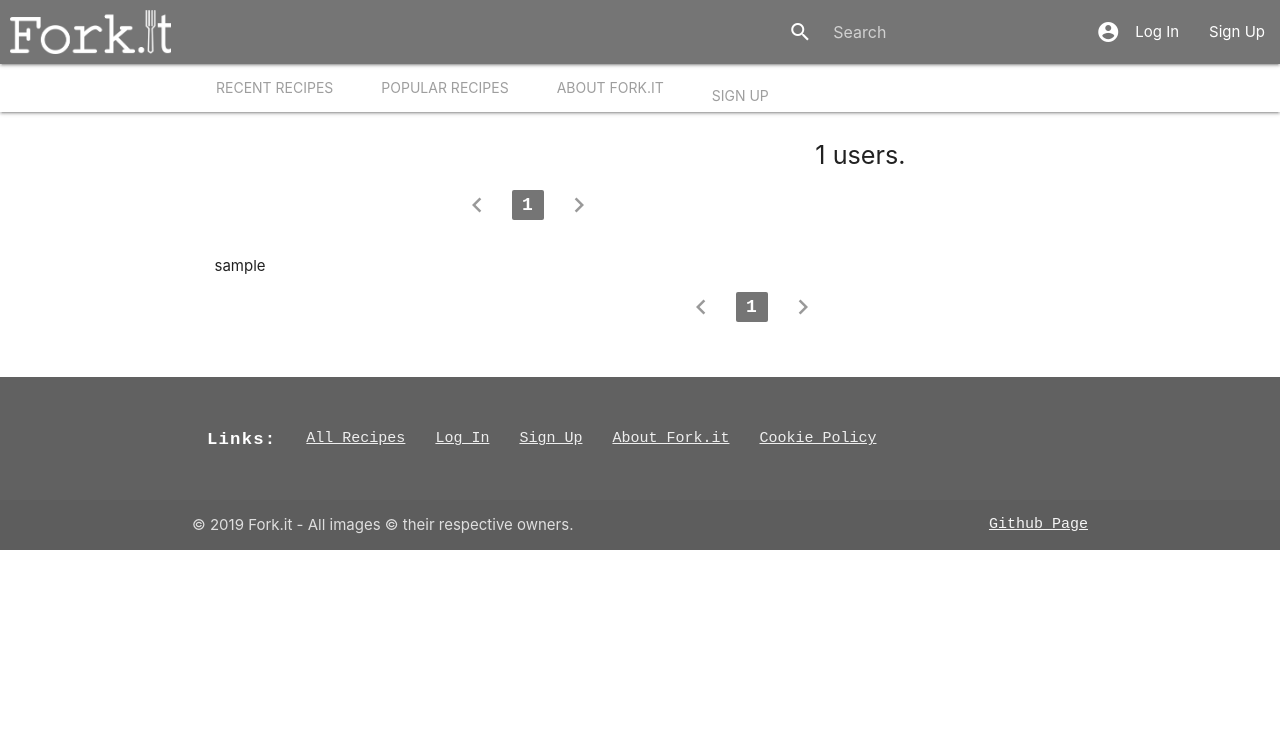
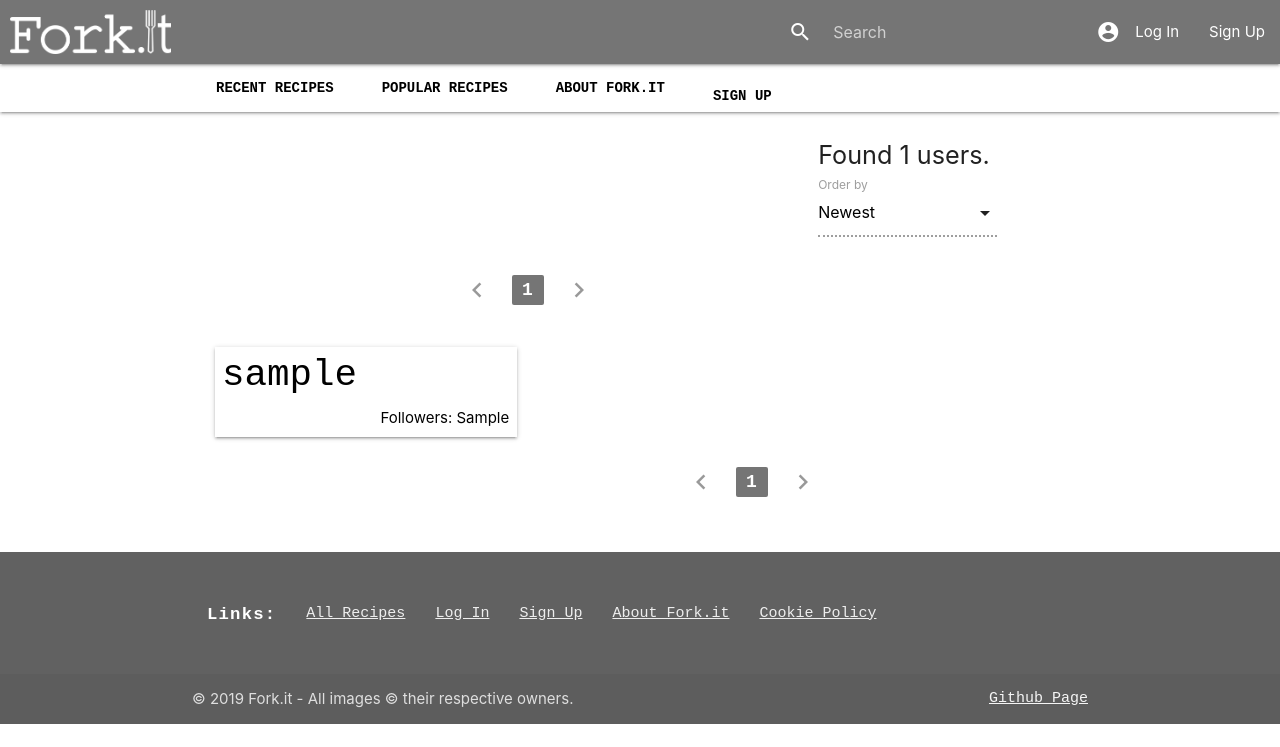
Before and after one commit to ASquirrelsTail/cookbook, a Flask app: page /users in a window 1280 px wide. Shown: the top 747 px of the page. Run offline with Flask 2, Linux system fonts and the light colour scheme; a database or web service that is not in the repository returns one stand-in record (values such as "Sample title"); some libraries are stand-ins or nearby versions.

Commit message:
Updated layout for user page and list. Added order by to user list and fixed bug with order being reversed on recipes page. Changed references to username to point to user page. Fixed incorrect patterns in Admin settings. Fixed add recipe not cropping image if crop was open. Added titles to preferences and about page.

```diff
--- a/app.py
+++ b/app.py
@@ -314,7 +314,11 @@ def user_list():
     if page < 1 or (page != 1 and offset >= no_users):
         abort(404)  # Out of bounds error
     sort = request.args.get('sort', 'joined')
-    order = -1
+    order = request.args.get('order', '-1')
+    try:
+        order = int(order)
+    except ValueError:
+        order = -1
     users = mongo.db.users.find(query, {'username': 1}).sort(sort, order).skip(offset).limit(10)
     current_query = request.args.to_dict()
     current_query.pop('page', '')
@@ -537,7 +541,8 @@ def edit_recipe(urn):
                 recipe_data['meals'] = '/'.join(recipe_data['meals'])
             if recipe_data.get('image', '') != '':
                 recipe_data['old-image'] = recipe_data['image']
-            return render_template('add-recipe.html', action='Edit', recipe=recipe_data, username=username, tags=all_tags, meals=all_meals)
+            return render_template('add-recipe.html', action='Edit', urn=urn, recipe=recipe_data,
+                                   username=username, tags=all_tags, meals=all_meals)
     else:
         abort(403)
 
@@ -557,7 +562,8 @@ def delete_recipe(urn):
                 return redirect(url_for('index'))
             else:
                 flash('Failed to delete recipe "{}".'.format(recipe_data['title']))
-        return render_template('delete-recipe.html', title=recipe_data['title'], title_pattern=re_escape(recipe_data['title']), urn=urn, username=username)
+        return render_template('delete-recipe.html', title=recipe_data['title'], title_pattern=re_escape(recipe_data['title']),
+                               urn=urn, username=username)
     else:
         abort(403)
 
--- a/static/js/add-recipe.js
+++ b/static/js/add-recipe.js
@@ -260,6 +260,7 @@ $(function() {
         updateTimeInput('#cook-time');
         chipsToInput(tagChips, '#tag-input');
         chipsToInput(mealChips, '#meal-input');
+        inputCanvas.renderOutput();
     });
 
     $('.dropdown-content[data-target] a').on('click', function() {
--- a/static/scss/custom/components/_general.scss
+++ b/static/scss/custom/components/_general.scss
@@ -51,6 +51,10 @@ h1 {
 .tabs {
 	.tab {
 		a {
+			color: black;
+			font-family: $secondary-font-stack;
+			font-weight: bold;
+			font-size: 14px;
 			&:hover {
 				background-color: rgba(0,0,0,.1);
 			}
--- a/static/scss/custom/components/_recipe.scss
+++ b/static/scss/custom/components/_recipe.scss
@@ -26,6 +26,10 @@
 
     span {
         display: inline-block;
+    }
+
+    a {
+        font-weight: bold;
     }
 
     .stats {
--- /dev/null
+++ b/static/scss/custom/components/_user-cards.scss
@@ -0,0 +1,19 @@
+.user-card {
+	margin-bottom: 1rem;
+	@extend .z-depth-1;
+
+	a {
+		color: black;
+	}
+	.user {
+		margin: 0.5rem;
+		font-size: 2.5rem;
+		font-family: $secondary-font-stack;
+		margin-bottom: 0.2rem;
+	}
+
+	.followers {
+		padding: 0 0.5rem 0.5rem;
+		text-align: right;
+	}
+}
--- a/static/scss/main.scss
+++ b/static/scss/main.scss
@@ -42,4 +42,5 @@
 @import "custom/components/recipe";
 @import "custom/components/add-recipe";
 @import "custom/components/recipe-cards";
+@import "custom/components/user-cards";
 @import "custom/components/carousel";
--- a/templates/about.html
+++ b/templates/about.html
@@ -1,5 +1,8 @@
 {% import 'macros.html' as macro %}
 {% extends "base.html" %}
+{% block title %}
+About - Fork.it
+{% endblock %}
 {% block content %}
 <article class="container">
 {{ macro.about(request.path) }}
--- a/templates/add-recipe.html
+++ b/templates/add-recipe.html
@@ -162,9 +162,10 @@ Add Recipe - Fork.it
     <input type="hidden" name="meals" id="meal-input" value="">
     <div class="input-field col s12">
         {% if action == 'Edit' %}
-        <button class="btn waves-effect waves-light" type="submit" name="action">Update Recipe</button>
+        <button class="btn waves-effect waves-light" type="submit">Update Recipe</button>
+        <a href="{{ url_for('delete_recipe', urn=urn) }}" class="btn waves-effect waves-light red">Delete Recipe</a>
         {% else %}
-        <button class="btn waves-effect waves-light" type="submit" name="action">Submit Recipe</button>
+        <button class="btn waves-effect waves-light" type="submit">Submit Recipe</button>
         {% endif %}
     </div>
 </form>
--- a/templates/admin.html
+++ b/templates/admin.html
@@ -9,7 +9,7 @@ Admin Settings - Fork.it
     <div class="col s12 m6">
         <form action="" method="POST">
             <div class="input-field col s12 no-b-margin">
-                <input type="text" name="add-tag" id="add-tag" maxlength="100" class="validate" pattern="[A-Za-z-]" required>
+                <input type="text" name="add-tag" id="add-tag" maxlength="100" class="validate" pattern="[A-Za-z-]+" required>
                 <label for="add-tag"><i class="material-icons left">label_outline</i>Add New Tag</label>
                 <span class="helper-text" data-error="Tags must contain only letters and hyphens."></span>
             </div>
@@ -35,7 +35,7 @@ Admin Settings - Fork.it
     <div class="col s12 m6">
         <form action="" method="POST">
             <div class="input-field col s12 no-b-margin">
-                <input type="text" name="add-meal" id="add-meal" maxlength="100" class="validate" pattern="[A-Za-z-]" required>
+                <input type="text" name="add-meal" id="add-meal" maxlength="100" class="validate" pattern="[A-Za-z-]+" required>
                 <label for="add-meal"><i class="material-icons left">restaurant_menu</i>Add New Meal</label>
                 <span class="helper-text" data-error="Meals must contain only letters and hyphens."></span>
             </div>
--- a/templates/base.html
+++ b/templates/base.html
@@ -31,6 +31,8 @@
                     <!-- <li><a href="{{ url_for('add_recipe') }}">Add New Recipe</a></li> -->
                     {% if username == 'Admin' %}
                     <li><a href="{{ url_for('admin')}}"><i class="material-icons left">settings</i>Admin Settings</a></li>
+                    {% else %}
+                    <li><a href="{{ url_for('preferences')}}"><i class="material-icons left">settings</i>Preferences</a></li>
                     {% endif %}
                     {% else %}
                     <li><a class="modal-trigger" href="#login-modal"><i class="material-icons left">account_circle</i>Log In</a></li>
@@ -81,6 +83,8 @@
                 <li class="info">Logged in as {{ username }}</li>
                 {% if username == 'Admin' %}
                 <li><a href="{{ url_for('admin')}}"><i class="material-icons left">settings</i>Admin Settings</a></li>
+                {% else %}
+                <li><a href="{{ url_for('preferences')}}"><i class="material-icons left">settings</i>Preferences</a></li>
                 {% endif %}
                 <li><a href="{{ url_for('logout')}}"><i class="material-icons left">account_circle</i>Log Out</a></li>
                 {% else %}
--- a/templates/index.html
+++ b/templates/index.html
@@ -5,7 +5,7 @@ Fork.it
 {% endblock %}
 {% block content %}
 <section class="container-m">
-    <div class="row">
+    <div class="row no-b-margin">
         <div class="carousel carousel-slider" id="features">
             <div class="controls-wrapper">
                 <div class="controls">
@@ -24,7 +24,7 @@ Fork.it
                             <a href="{{ url_for('recipe', urn=recipe['urn']) }}">{{ recipe['title'] }}</a>
                         </div><br>
                         <div class="recipe-author">
-                            by <a href="{{ url_for('recipes', username=recipe['username']) }}">{{ recipe['username'] }}</a>
+                            by <a href="{{ url_for('user_page', user=recipe['username']) }}">{{ recipe['username'] }}</a>
                         </div>
                     </div>
                 </div>
--- a/templates/login.html
+++ b/templates/login.html
@@ -1,6 +1,6 @@
 {% extends "base.html" %}
 {% block title %}
-Login - Fork.it
+Log In - Fork.it
 {% endblock %}
 {% block content %}
 <section class="container">
--- a/templates/macros.html
+++ b/templates/macros.html
@@ -45,7 +45,7 @@
                     <a href="{{ url_for('recipe', urn=recipe['urn']) }}">{{ recipe['title'] }}</a>
                 </div><br>
                 <div class="recipe-author">
-                    by <a href="{{ url_for('recipes', username=recipe['username']) }}">{{ recipe['username'] }}</a>
+                    by <a href="{{ url_for('user_page', user=recipe['username']) }}">{{ recipe['username'] }}</a>
                 </div>
             </div>
             <a href="{{ url_for('recipe', urn=recipe['urn']) }}">
--- a/templates/preferences.html
+++ b/templates/preferences.html
@@ -1,4 +1,7 @@
 {% extends "base.html" %}
+{% block title %}
+Preferences - Fork.it
+{% endblock %}
 {% block content %}
 <section class="container">
     <div class="row">
--- a/templates/recipe.html
+++ b/templates/recipe.html
@@ -39,7 +39,7 @@
     <div class="container">
         <div class="row recipe-info no-b-margin">
             <div class="col s12 m6 l7 center-on-small-only">
-                <span>By <a href="{{ url_for('recipes', username=recipe['username']) }}">{{ recipe['username'] }}</a></span> <span>on {{ recipe['date'] }}</span>
+                <span>By <a href="{{ url_for('user_page', user=recipe['username']) }}">{{ recipe['username'] }}</a></span> <span>on {{ recipe['date'] }}</span>
                 {% if recipe['parent-title'] %}
                 <span>It's a fork of <a href="{{ url_for('recipe', urn=recipe['parent']) }}">{{ parent_title }}</a></span>
                 {% endif %}
--- a/templates/recipes.html
+++ b/templates/recipes.html
@@ -149,6 +149,7 @@ Recipes - Fork.it
             chipsToInput('#tag-chips', '#tags')
             chipsToInput('#exclude-chips', '#exclude')
             if ($('#sort').val() == 'total-time') $('#order').val('1');
+            else $('#order').val('-1');
 			$('#filter-search').attr('name', 'search');
 			$('#filters-form')[0].submit();
         });
--- a/templates/users.html
+++ b/templates/users.html
@@ -1,7 +1,7 @@
 {% import 'macros.html' as macro %}
 {% extends "base.html" %}
 {% block title %}
-Recipes - Fork.it
+Users - Fork.it
 {% endblock %}
 {% block content %}
 <section class="container">
@@ -9,29 +9,29 @@ Recipes - Fork.it
         <div class="col s12 l3 filters">
         	<form action="" method="GET" id="filters-form">
 	            <div class="col s12">
-	                <p class="flow-text no-b-margin">{{ no_users }} users.</p>
-	            </div>{#
+	                <p class="flow-text no-b-margin">Found {{ no_users }} users.</p>
+	            </div>
                 <div class="input-field col s12 m6 l12">
                     <select name="sort" id="sort">
-                    	{% if not current_query['sort'] or current_query['sort'] == 'views' %}
-                        <option value="views" selected>Most Viewed</option>
+                    	{% if not current_query['sort'] or current_query['sort'] == 'joined' %}
+                        <option value="joined" selected>Newest</option>
                         {% else %}
-                        <option value="views">Most Viewed</option>
+                        <option value="joined">Newest</option>
                         {% endif %}
-                        {% if current_query['sort'] == 'date' %}
-                        <option value="date" selected>Most Recent</option>
+                        {% if current_query['sort'] == 'recipe-count' %}
+                        <option value="recipe-count" selected>Most Recipes</option>
                         {% else %}
-                        <option value="date">Most Recent</option>
+                        <option value="recipe-count">Most Recipes</option>
                         {% endif %}
-                        {% if current_query['sort'] == 'favourites' %}
-                        <option value="favourites" selected>Most Favourited</option>
+                        {% if current_query['sort'] == 'follower-count' %}
+                        <option value="follower-count" selected>Most Followers</option>
                         {% else %}
-                        <option value="favourites">Most Favourited</option>
+                        <option value="follower-count">Most Followers</option>
                         {% endif %}
-                        {% if current_query['sort'] == 'total-time' and current_query['order'] == '1' %}
-                        <option value="total-time" selected>Quickest</option>
+                        {% if current_query['sort'] == 'username' %}
+                        <option value="username" selected>Alphabetic</option>
                         {% else %}
-                        <option value="total-time">Quickest</option>
+                        <option value="username">Alphabetic</option>
                         {% endif %}
                     </select>
                     <label for="sort">Order by</label>
@@ -41,15 +41,25 @@ Recipes - Fork.it
                 {% else %}
                 <input type="hidden" name='order' id="order" value="-1">
                 {% endif %}
-                #}
             </form>
         </div>
         <div class="col s12 l9">
             {{ macro.pagination('user_list', page, no_users, **current_query)}}
             {% for user in users %}
-                <div class="col s12 user-card">
-                    {{ user['username'] }}
+            <div class="col s12 m6">
+                <div class="user-card">
+                    <a href="{{ url_for('user_page', user=user['username']) }}">
+                        <div class="user">{{ user['username'] }}</div>
+                        <div class="followers">
+                            {% if user['follower-count'] %}
+                            Followers: {{ user['follower-count'] }}
+                            {% else %}
+                            Followers: 0
+                            {% endif %}
+                        </div>
+                    </a>
                 </div>
+            </div>
             {% endfor %}
         </div>
     </div>
@@ -60,3 +70,21 @@ Recipes - Fork.it
     </div>
 </section>
 {% endblock %}
+{% block javascript %}
+<script>
+    const $ = cash;
+    const select = M.FormSelect.init($('select'));
+
+    $(function() {
+        $('.input-field select').on('change', function() {
+            $('#filters-form').trigger('submit');
+        });
+
+        $('#filters-form').on('submit', function() {
+            if ($('#sort').val() == 'username') $('#order').val('1');
+            else $('#order').val('-1');
+            $('#filters-form')[0].submit();
+        });
+    });
+</script>
+{% endblock %}
```
Also changed, not shown: templates/user.html (+37 -8 lines), static/css/main.css, 1 other file.
